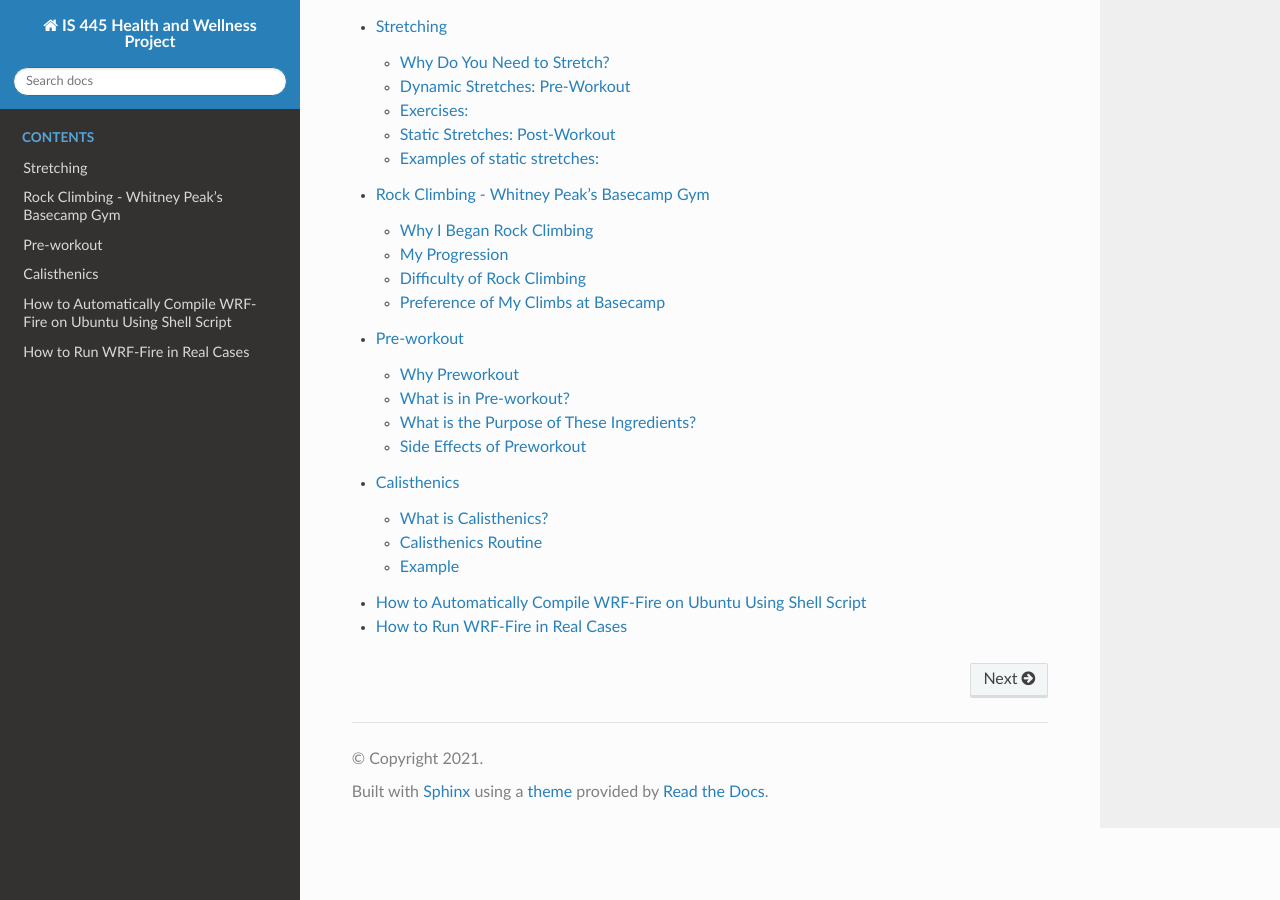
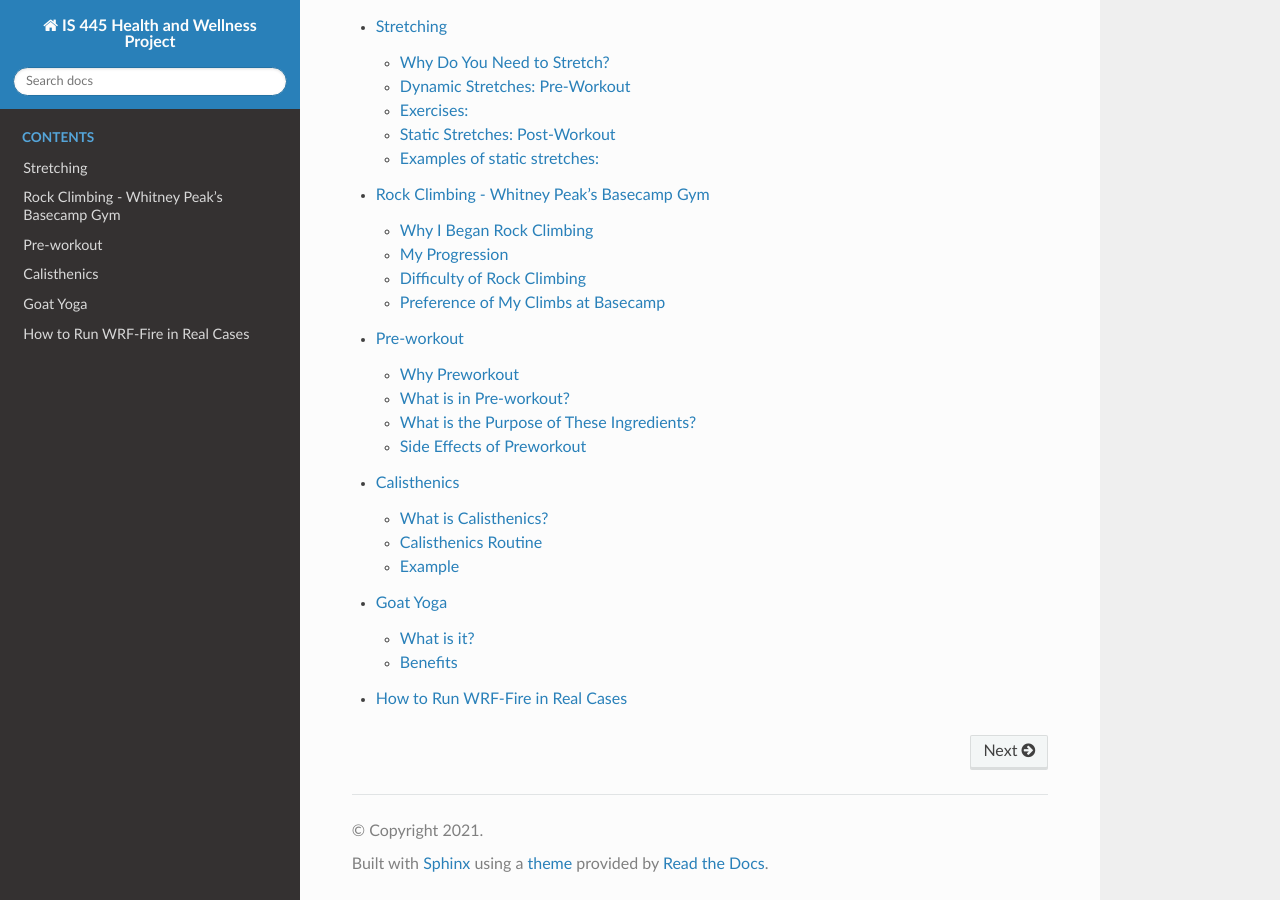
Before and after one commit to evanchinn/IS445Wiki, a Sphinx documentation site: the page built from UNR-WRF-FIRE-main/docs/source/index.rst, in a window 1280 px wide and 900 px high, scrolled down 1123 px. Built offline with Sphinx 7.4.7 and the Read the Docs theme 2.0.0, drawn with Linux system fonts in a browser that asks for light colours; some of the changed lines change nothing that is shown.

Commit message:
Update Ubuntu.rst

```diff
--- a/UNR-WRF-FIRE-main/docs/source/Ubuntu.rst
+++ b/UNR-WRF-FIRE-main/docs/source/Ubuntu.rst
@@ -1,9 +1,25 @@
 .. _ubuntu:
 
-==================================================================
-How to Automatically Compile WRF-Fire on Ubuntu Using Shell Script
-==================================================================
+=========
+Goat Yoga
+=========
 
-.. note::
+What is it?
+-----------
 
-   This page is under construction
+Goat yoga has become a recent fad in the health and wellness sector, and while it may come as a surprise, there are definitely benefits to exercising this way.
+
+First of all, you be wondering what exactly goat yoga is. Well, it is pretty much exactly what it sounds like, but it there is actually a deeper meaning behind it. The idea behind goat yoda is to take yoga and make it a therapeutic mental health session by using goats. Animal therapy has been a thing for a long time actually. Baby goats are incorporated into a yoga session through interacting with the students in their poses or just roaming around nuzzling them as they practice.
+
+Benefits
+--------
+
+*The CDC says that animal therapy can actually help reduce your stress and cholesterol
+
+*Goat yoga keeps you calm. Poses can be hard to perform and in a silent environment can increase frustration and anxiety, but with goats walking around it brings down the stress level and pressure of having to do the pose right. Instead, it helps establish a fun environment for people to focus on their health.
+
+*It helps decrease blood pressure because the stress levels get so low by interacting with the goats and getting to pet them.
+
+*It improves your workout. People might think that the goats can be a distraction, but they can actually help improve your strength. For example, doing downward dog with a goat on your back could prove to be more difficult than if it wasn’t which will improve your overall strength.
+
+While it may seem or feel ridiculous, goat yoga can be a new and exciting form of exercise to try out if your’re looking for something new in your routine. Many people report having to enjoy it and there are many benefits to it.
```
